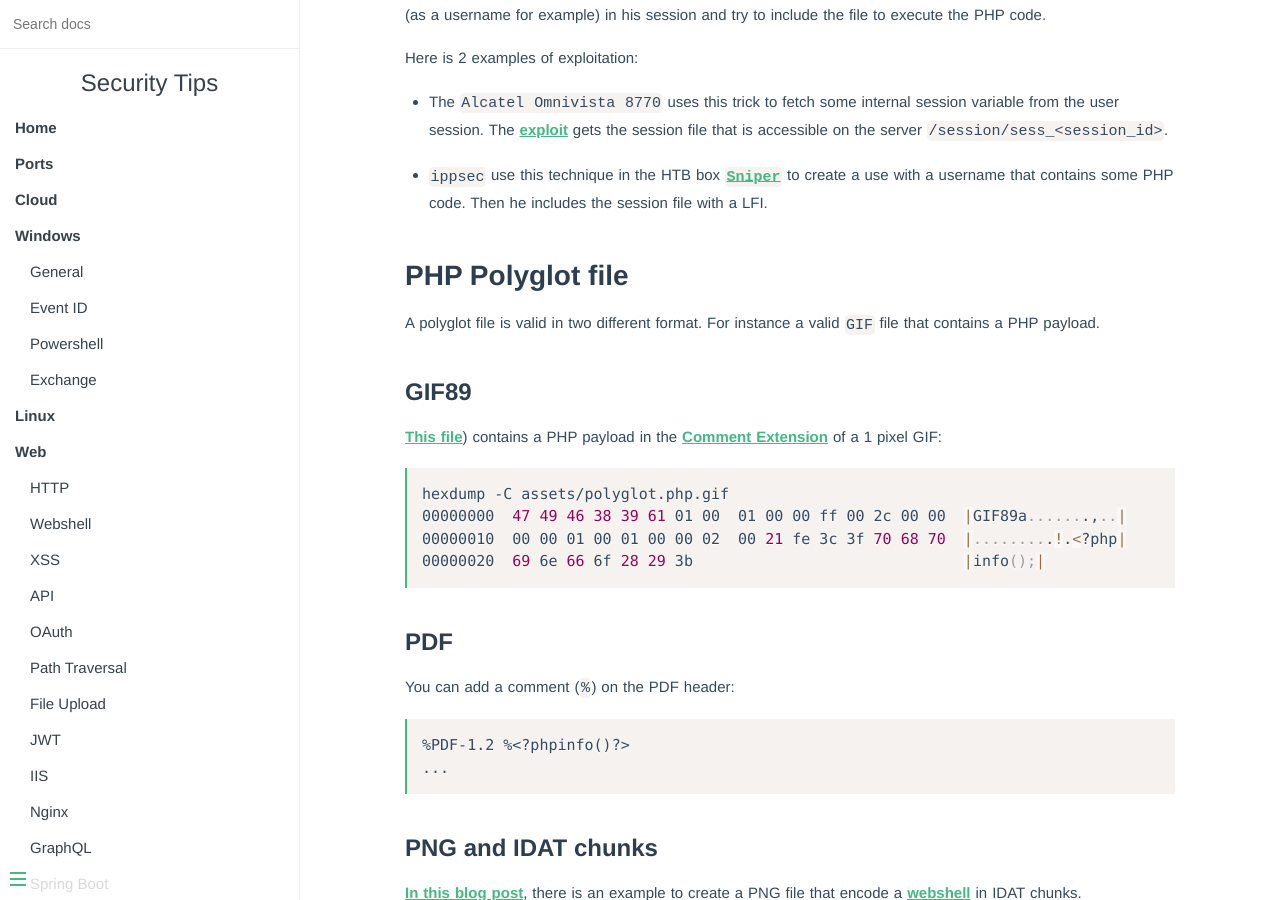
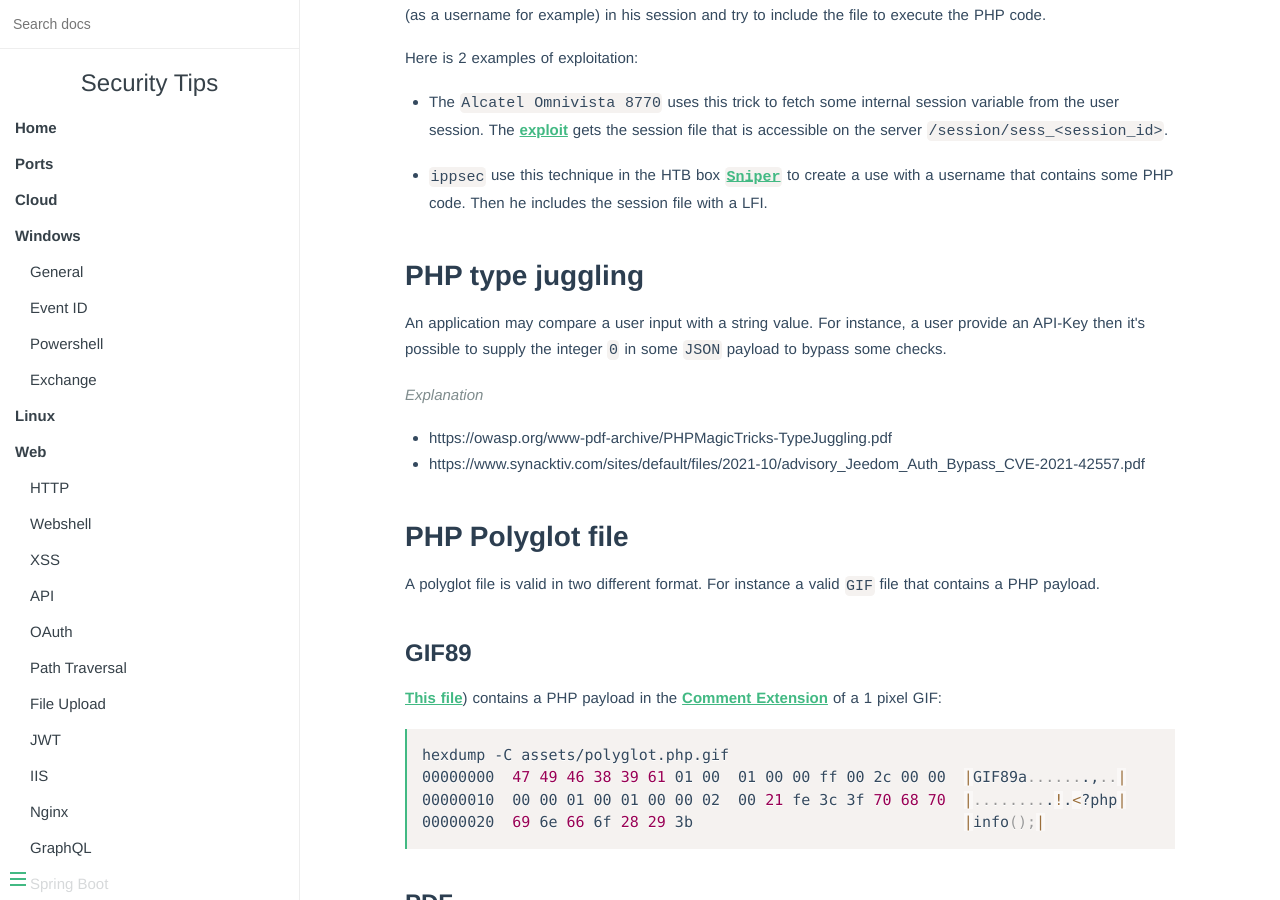
Before and after one commit to vincd/security-tips, an MkDocs documentation site: the page built from docs/php.md, in a window 1280 px wide and 900 px high, scrolled down 2584 px. Built offline with MkDocs 1.6.1, drawn with Linux system fonts in a browser that asks for light colours.

Commit message:
Add tips from web challenges

```diff
--- a/docs/php.md
+++ b/docs/php.md
@@ -145,6 +145,18 @@ to create a use with a username that contains some PHP code. Then he includes
 the session file with a LFI.
 
 
+## PHP type juggling
+
+An application may compare a user input with a string value. For instance, a user
+provide an API-Key then it's possible to supply the integer `0` in some `JSON`
+payload to bypass some checks.
+
+*Explanation*
+
+- https://owasp.org/www-pdf-archive/PHPMagicTricks-TypeJuggling.pdf
+- https://www.synacktiv.com/sites/default/files/2021-10/advisory_Jeedom_Auth_Bypass_CVE-2021-42557.pdf
+
+
 ## PHP Polyglot file
 
 A polyglot file is valid in two different format. For instance a valid `GIF`
```
Also changed, not shown: docs/miscs.md (+13 -0 lines), docs/xss.md (+17 -4 lines).
